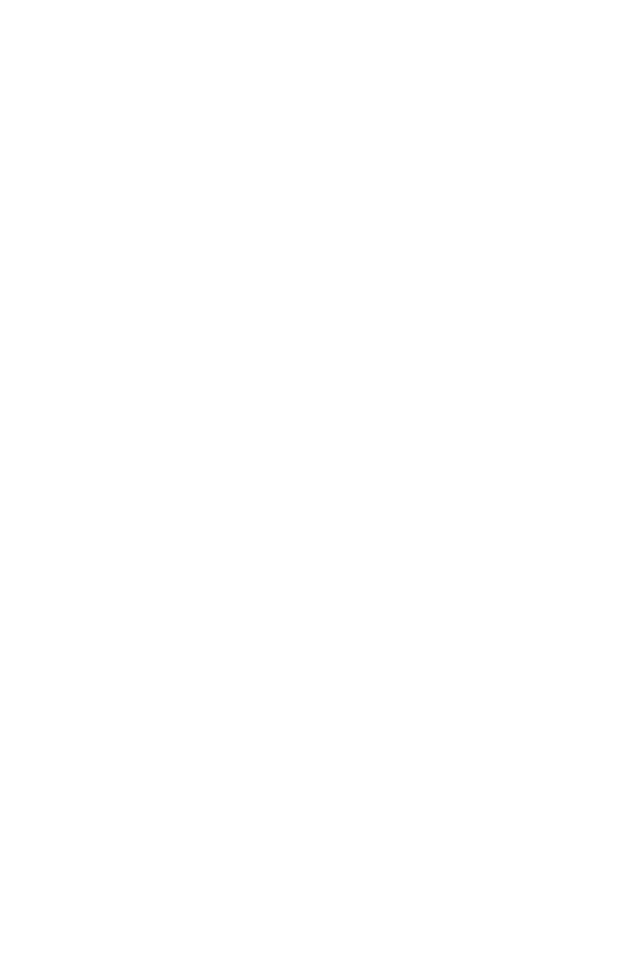
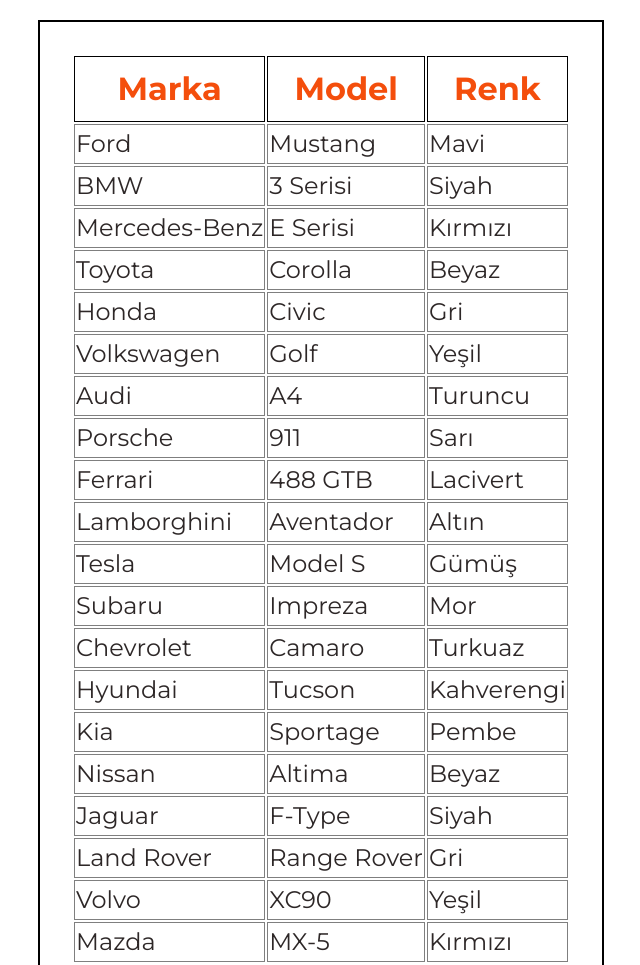
Before and after one commit to acunmedyaakademi/cars, a plain HTML site: page index.html in a window 1280 px wide. Shown: the top 965 px of the page, without its empty margins (319-959 px from the left). Before the commit the page ends 800 px from the top, so only its background shows below. Drawn offline with Linux system fonts and the light colour scheme.

Commit message:
proje bitirildi hazır

```diff
--- a/assets/css/cars.css
+++ b/assets/css/cars.css
@@ -9,6 +9,7 @@
 body {
   line-height: 1.5;
   -webkit-font-smoothing: antialiased;
+  font-family: "Montserrat", sans-serif;
 }
 
 img, picture, video, canvas, svg {
@@ -23,3 +24,24 @@
 p, h1, h2, h3, h4, h5, h6 {
   overflow-wrap: break-word;
 }
+
+.carBox {
+  margin:  0 auto;
+  border: 2px solid black;
+  padding: 32px;
+  margin-top: 20px;
+
+}
+
+.carBox th {
+  color: #f44e0c;
+  font-size: 32px;
+  border: 1px solid black;
+  padding: 8px;
+}
+
+.carBox td {
+  color: #2d2727;
+  border: 1px solid #00000080;
+  font-size: 24px;
+}
--- a/assets/js/cars.js
+++ b/assets/js/cars.js
@@ -0,0 +1,112 @@
+let cars = [
+  {
+      brand: "Ford",
+      model: "Mustang",
+      color: "Mavi"
+  },
+  {
+      brand: "BMW",
+      model: "3 Serisi",
+      color: "Siyah"
+  },
+  {
+      brand: "Mercedes-Benz",
+      model: "E Serisi",
+      color: "Kırmızı"
+  },
+  {
+      brand: "Toyota",
+      model: "Corolla",
+      color: "Beyaz"
+  },
+  {
+      brand: "Honda",
+      model: "Civic",
+      color: "Gri"
+  },
+  {
+      brand: "Volkswagen",
+      model: "Golf",
+      color: "Yeşil"
+  },
+  {
+      brand: "Audi",
+      model: "A4",
+      color: "Turuncu"
+  },
+  {
+      brand: "Porsche",
+      model: "911",
+      color: "Sarı"
+  },
+  {
+      brand: "Ferrari",
+      model: "488 GTB",
+      color: "Lacivert"
+  },
+  {
+      brand: "Lamborghini",
+      model: "Aventador",
+      color: "Altın"
+  },
+  {
+      brand: "Tesla",
+      model: "Model S",
+      color: "Gümüş"
+  },
+  {
+      brand: "Subaru",
+      model: "Impreza",
+      color: "Mor"
+  },
+  {
+      brand: "Chevrolet",
+      model: "Camaro",
+      color: "Turkuaz"
+  },
+  {
+      brand: "Hyundai",
+      model: "Tucson",
+      color: "Kahverengi"
+  },
+  {
+      brand: "Kia",
+      model: "Sportage",
+      color: "Pembe"
+  },
+  {
+      brand: "Nissan",
+      model: "Altima",
+      color: "Beyaz"
+  },
+  {
+      brand: "Jaguar",
+      model: "F-Type",
+      color: "Siyah"
+  },
+  {
+      brand: "Land Rover",
+      model: "Range Rover",
+      color: "Gri"
+  },
+  {
+      brand: "Volvo",
+      model: "XC90",
+      color: "Yeşil"
+  },
+  {
+      brand: "Mazda",
+      model: "MX-5",
+      color: "Kırmızı"
+  }
+];
+
+let carBox = document.querySelector('.carBox');
+
+for (let i = 0; i < cars.length; i++) {
+    carBox.innerHTML += `<td class='brand' data-index=${i}>${cars[i].brand}</td>`+ `<td class='model' data-index=${i}>${cars[i].model}</td>` + `<td class='color' data-index=${i}>${cars[i].color}</td>`;
+}
+
+// for (let i = 0; i < cars.length; i++) {
+//     carBoxTr.innerHTML += `<td class='brand' data-index=${i}>${cars[i].brand}</td>`+ `<td class='model' data-index=${i}>${cars[i].model}</td>` + `<td class='color' data-index=${i}>${cars[i].color}</td>`;
+// }
--- a/index.html
+++ b/index.html
@@ -1,16 +1,28 @@
 <!DOCTYPE html>
 <html lang="tr">
+
 <head>
   <meta charset="UTF-8">
   <meta name="viewport" content="width=device-width, initial-scale=1.0">
   <title>Arabalar</title>
+  <link rel="preconnect" href="https://fonts.googleapis.com">
+  <link rel="preconnect" href="https://fonts.gstatic.com" crossorigin>
+  <link href="https://fonts.googleapis.com/css2?family=Montserrat:ital,wght@0,100..900;1,100..900&display=swap"
+    rel="stylesheet">
+  <script src="assets/js/cars.js" defer></script>
+  <link rel="stylesheet" href="assets/css/cars.css">
 </head>
+
 <body>
   <div class="container">
-    <ul class="carBox">
+    <table class="carBox">
+      <tr>
+        <th>Marka</th>
+        <th>Model</th>
+        <th>Renk</th>
+      </tr>
+    </table>
+  </div>
+</body>
 
-    </ul>
-  </div>
-
-</body>
 </html>
```
